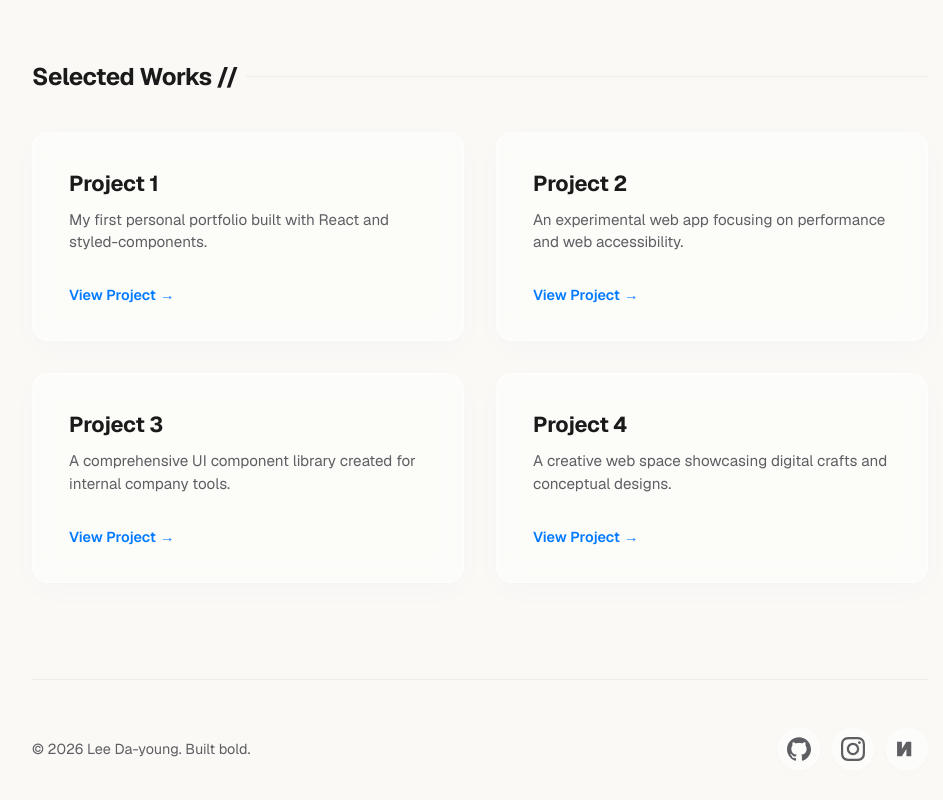
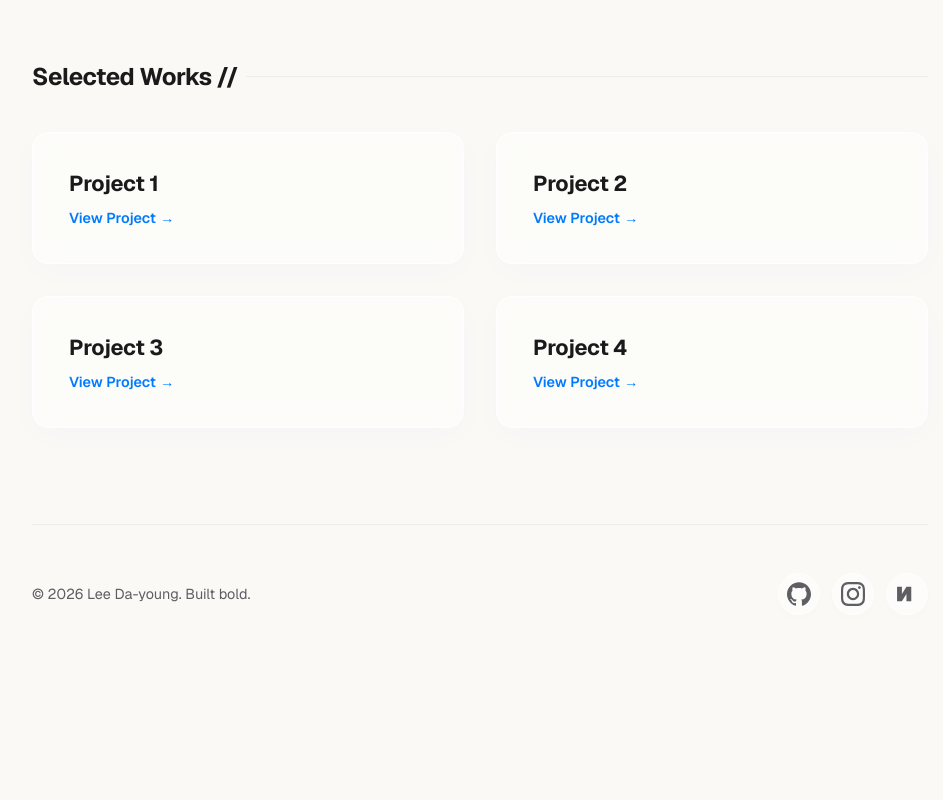
Before and after one commit to leedayoung0429-cell/my-link, a Next.js app: page / in a window 1280 px wide. Shown: the part 668-1468 px from the top of the page, without its empty margins (160-1103 px from the left). After the commit the page ends 1363 px from the top, so only its background shows below. Built offline with nearby package versions, Linux system fonts and the light colour scheme.

Commit message:
chore: remove description texts from project cards

```diff
--- a/src/app/page.tsx
+++ b/src/app/page.tsx
@@ -4,22 +4,18 @@ export default function Home() {
   const projects = [
     {
       title: "Project 1",
-      desc: "My first personal portfolio built with React and styled-components.",
       link: "https://blog.naver.com/leedayoung0429/223678225070"
     },
     {
       title: "Project 2",
-      desc: "An experimental web app focusing on performance and web accessibility.",
       link: "https://blog.naver.com/leedayoung0429/223753774534"
     },
     {
       title: "Project 3",
-      desc: "A comprehensive UI component library created for internal company tools.",
       link: "https://blog.naver.com/leedayoung0429/223753774534"
     },
     {
       title: "Project 4",
-      desc: "A creative web space showcasing digital crafts and conceptual designs.",
       link: "https://blog.naver.com/leedayoung0429/224230464654"
     }
   ];
@@ -61,7 +57,6 @@ export default function Home() {
             {projects.map((project, idx) => (
               <div key={idx} className={styles.projectCard}>
                 <h3 className={styles.projectTitle}>{project.title}</h3>
-                <p className={styles.projectDesc}>{project.desc}</p>
                 <a href={project.link} className={styles.projectLink} target="_blank" rel="noopener noreferrer">View Project</a>
               </div>
             ))}
```
